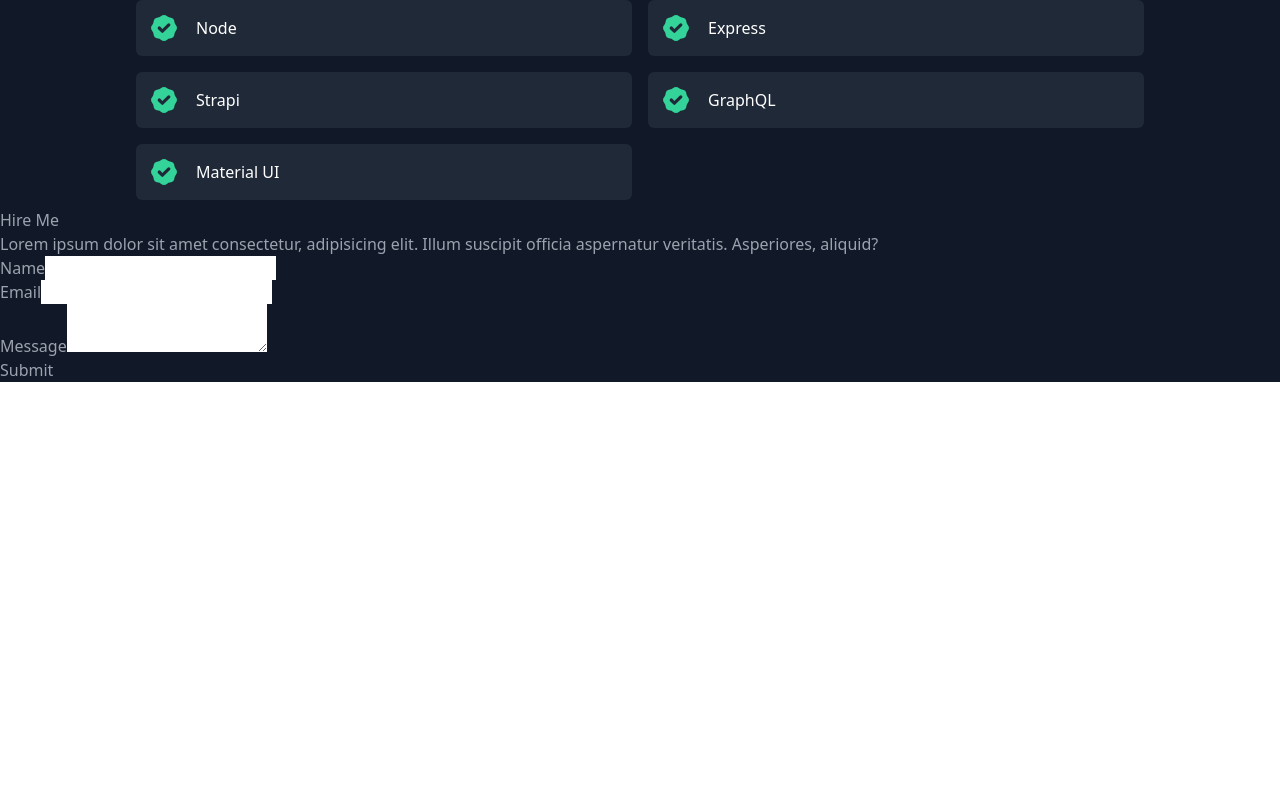
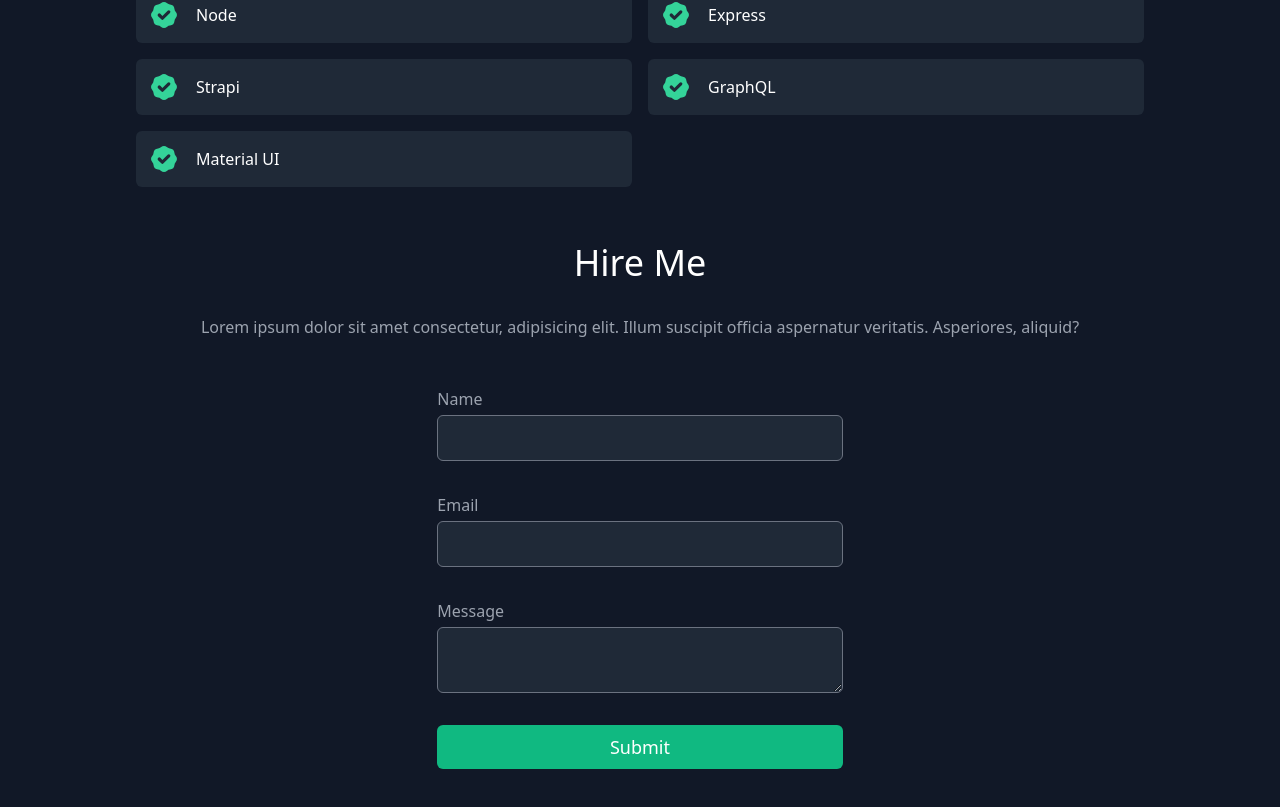
Before and after one commit to DaveRoRa/portfolio-tailwind, a React (Create React App) app: page / in a window 1280 px wide. Shown: the part 1825-2632 px from the top of the page. Before the commit the page ends 2207 px from the top, so only its background shows below. Built offline with nearby package versions, Linux system fonts and the light colour scheme.

Commit message:
Preliminary aesthetic part finished

```diff
--- a/src/App.js
+++ b/src/App.js
@@ -8,7 +8,7 @@
 
 function App() {
   return (
-    <div className='bg-gray-900 text-gray-400'>
+    <div className='bg-gray-900 text-gray-400 min-w-sm pb-16'>
       <Navbar/>
       <About/>
       <Projects/>
--- a/src/components/About.js
+++ b/src/components/About.js
@@ -1,6 +1,6 @@
 export default function About() {
   return (
-    <section id="about" className='container flex md:flex-row flex-col-reverse mx-auto mt-12'>
+    <section id="about" className='container flex md:flex-row flex-col-reverse mx-auto mt-12 px-8'>
       <div className='flex flex-col m-auto gap-y-8 md:px-12 md:text-left text-center'>
         <h1 className='text-white text-4xl font-medium'>Hi, I'm David.I love to build amazing apps.</h1>
         <p>
--- a/src/components/Contact.js
+++ b/src/components/Contact.js
@@ -1,57 +1,24 @@
+import FormInput from "./FormInput";
 export default function Contact() {
   return (
-      <section id='contact'>
+    <section id="contact" className="container items-center mx-auto mt-12 px-8 ">
       <form
         netlify
         name="contact"
-          className="">
-          <h2 className="">
-            Hire Me
-          </h2>
-          <p className="">
+        className="flex flex-col items-center gap-y-8"
+      >
+        <h2 className="text-white text-4xl font-medium">Hire Me</h2>
+        <p className="text-center mb-4">
           Lorem ipsum dolor sit amet consectetur, adipisicing elit. Illum
           suscipit officia aspernatur veritatis. Asperiores, aliquid?
         </p>
-          <div className="">
-            <label htmlFor="name" className="">
-              Name
-            </label>
-            <input
-              type="text"
-              id="name"
-              name="name"
-              className=""
-            />
-          </div>
-          <div className="">
-            <label htmlFor="email" className="">
-              Email
-            </label>
-            <input
-              type="email"
-              id="email"
-              name="email"
-              className=""
-            />
-          </div>
-          <div className="">
-            <label
-              htmlFor="message"
-              className="">
-              Message
-            </label>
-            <textarea
-              id="message"
-              name="message"
-              className=""
-            />
-          </div>
-          <button
-            type="submit"
-            className="">
+        <FormInput name='name'/>
+        <FormInput name='email'/>
+        <FormInput name='message'/>
+        <button type="submit" className="w-full md:w-2/3 lg:w-1/2 xl:w-1/3 rounded-md text-lg text-white p-2 font-medium hover:bg-green-800 bg-green-500">
           Submit
         </button>
       </form>
     </section>
-  )
+  );
 }
--- /dev/null
+++ b/src/components/FormInput.js
@@ -0,0 +1,16 @@
+export default function FormInput({ name }) {
+  const style = "w-full rounded-md p-2 bg-gray-800  border border-solid outline-none border-gray-500 focus:border-green-400 text-white focus:ring-2 focus:ring-green-700 transition-colors duration-300 ease-in-out";
+
+  return (
+    <div className="flex flex-col w-full md:w-2/3 lg:w-1/2 xl:w-1/3 ">
+      <label htmlFor={name} className="font-medium mb-1">
+        {name.charAt(0).toUpperCase() + name.slice(1)}
+      </label>
+      {name === "message" ? (
+        <textarea name={name} id={name} className={style + 'h-40'} />
+      ) : (
+        <input type={name} name={name} id={name} className={style + ' text-xl'} />
+      )}
+    </div>
+  );
+}
--- a/src/components/Projects.js
+++ b/src/components/Projects.js
@@ -4,7 +4,7 @@
   return (
     <section
       id="projects"
-      className="flex flex-col container mx-auto items-center  gap-y-8 mt-12"
+      className="flex flex-col container mx-auto items-center  gap-y-8 mt-12 px-8"
     >
       <TemplateIcon className="w-16" />
       <h2 className="text-white text-4xl font-medium">Apps I've Built</h2>
--- a/src/components/Skills.js
+++ b/src/components/Skills.js
@@ -4,7 +4,7 @@
   return (
     <section
       id="#skills"
-      className="flex flex-col container mx-auto items-center gap-y-8 mt-12"
+      className="flex flex-col container mx-auto items-center gap-y-8 mt-12 px-8"
     >
       <ChipIcon className="w-16" />
       <h2 className="text-white text-4xl font-medium">
--- a/src/components/index.js
+++ b/src/components/index.js
@@ -3,3 +3,4 @@
 export { default as Navbar } from './Navbar';
 export { default as Projects } from './Projects';
 export { default as Skills } from './Skills';
+export { default as FormInput } from './FormInput';
--- a/tailwind.config.js
+++ b/tailwind.config.js
@@ -2,7 +2,11 @@
   purge: ['./src/**/*.{js,jsx,ts,tsx}', './public/index.html'],
   darkMode: false, // or 'media' or 'class'
   theme: {
-    extend: {},
+    extend: {
+      minWidth: {
+        'sm': '640px'
+       }
+    },
   },
   variants: {
     extend: {},
```
Lines whose indentation alone changed are shown as unchanged.
